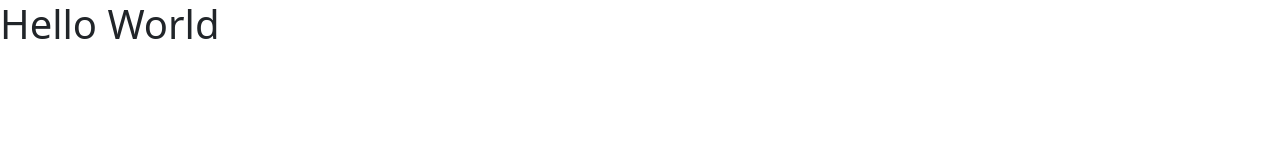
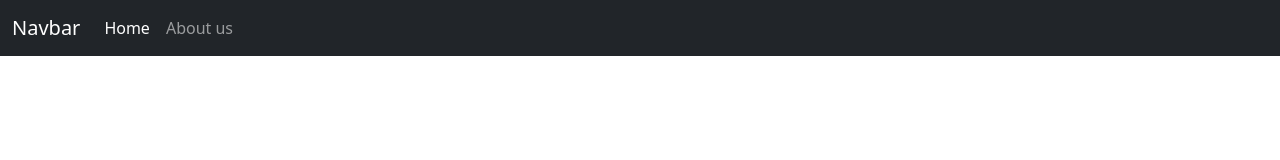
Before and after one commit to zivoradt/JavaScript-p, a plain HTML site: page index.html in a window 1280 px wide. Drawn offline with Linux system fonts and the light colour scheme.

Commit message:
Added bootstrap navbar

```diff
--- a/index.html
+++ b/index.html
@@ -11,7 +11,24 @@
 </head>
 <body>
 
-<h1>Hello World</h1>
+    <nav class="navbar navbar-expand-lg bg-body-tertiary navbar-dark bg-dark">
+        <div class="container-fluid">
+          <a class="navbar-brand" href="#">Navbar</a>
+          <button class="navbar-toggler" type="button" data-bs-toggle="collapse" data-bs-target="#navbarSupportedContent" aria-controls="navbarSupportedContent" aria-expanded="false" aria-label="Toggle navigation">
+            <span class="navbar-toggler-icon"></span>
+          </button>
+          <div class="collapse navbar-collapse" id="navbarSupportedContent">
+            <ul class="navbar-nav me-auto mb-2 mb-lg-0">
+              <li class="nav-item">
+                <a class="nav-link active" aria-current="page" href="./index.html">Home</a>
+              </li>
+              <li class="nav-item">
+                <a class="nav-link" href="#">About us</a>
+              </li>
+            </ul>
+          </div>
+        </div>
+      </nav>
 
     <!-- JavaScript Section-->
     <script src="./Scripts/lib/jQuery/jquery-3.6.3.min.js"> </script>
```
